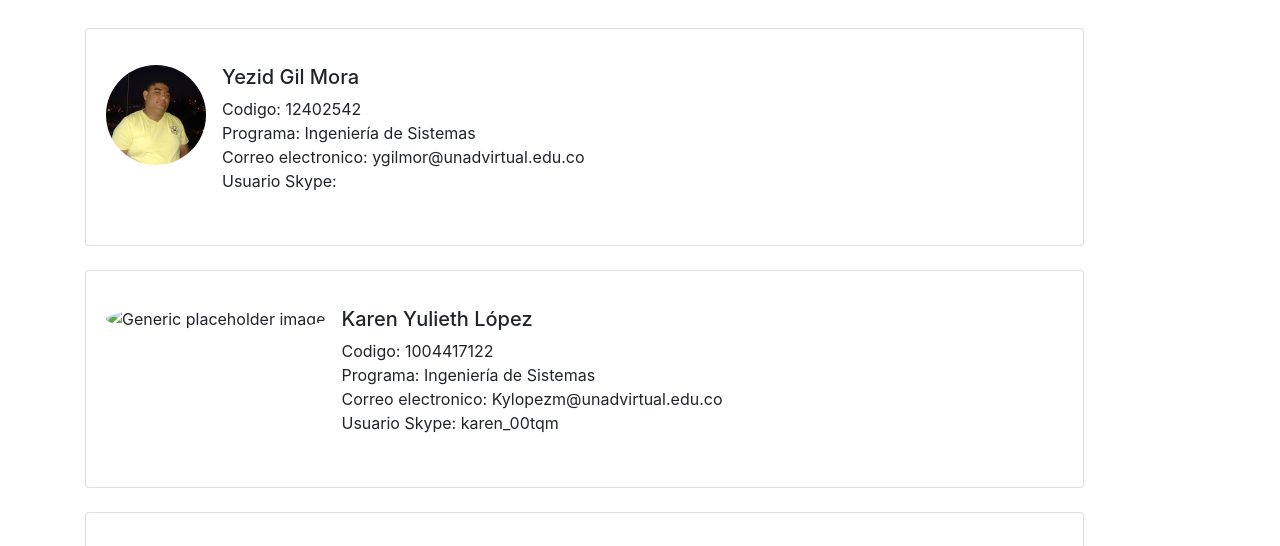
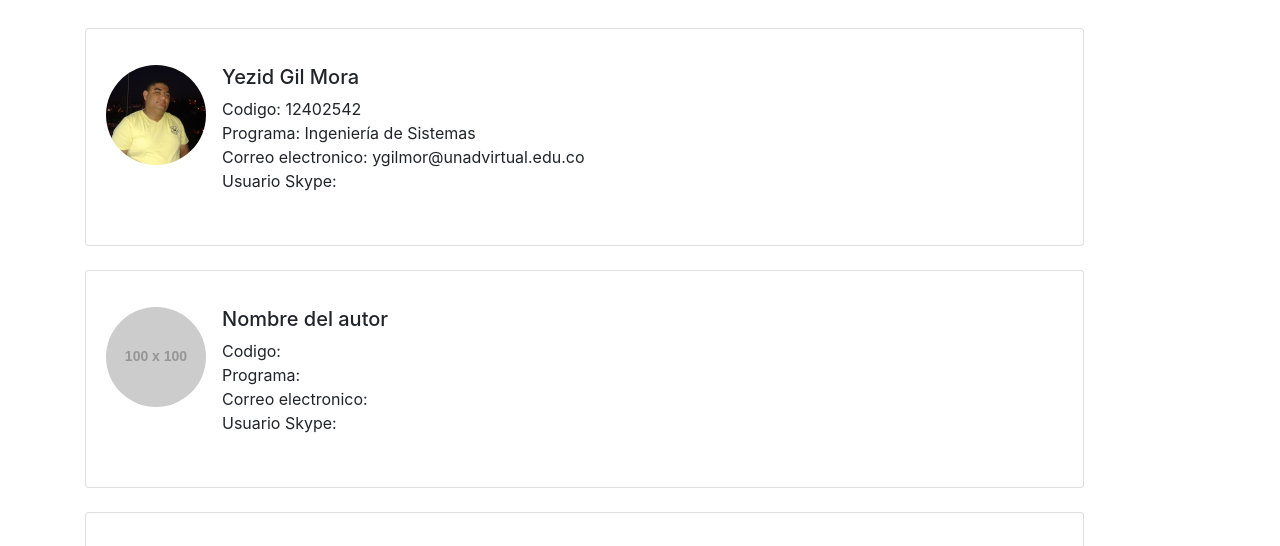
Before and after one commit to YezidGil/FaseConstruccion_301122A_474, a plain HTML site: page autores.html in a window 1280 px wide. Shown: the part 178-724 px from the top of the page. Drawn offline with nearby package versions, Linux system fonts and the light colour scheme; placeholder pictures from the web are drawn by us; files whose address does not match are found by name.

Commit message:
Revert "creacion de autores y video"
This reverts commit 1cdb4ac86bb5d45424b5752be2ffdb6ae0a6b4b0.

```diff
--- a/autores.html
+++ b/autores.html
@@ -61,14 +61,14 @@
                     <div class="card-body">
                       <p class="card-text">
                         <div class="media">
-                            <img class="align-self-start mr-3 rounded-circle" src="img/jpg/archivo.jpg" alt="Generic placeholder image" >
+                            <img class="align-self-start mr-3 rounded-circle" src="https://fakeimg.pl/100x100/" alt="Generic placeholder image" >
                             <div class="media-body">
-                                <h5 class="mt-0">Karen Yulieth López</h5>
+                                <h5 class="mt-0">Nombre del autor</h5>
                                 <p>
-                                    Codigo: 1004417122<br>
-                                    Programa: Ingeniería de Sistemas<br>
-                                    Correo electronico: Kylopezm@unadvirtual.edu.co<br>
-                                    Usuario Skype: karen_00tqm<br>
+                                    Codigo: <br>
+                                    Programa:<br>
+                                    Correo electronico:<br>
+                                    Usuario Skype:<br>
                                 </p>
                             </div>
                         </div>
```
Also changed, not shown: multimedia.html (+3 -2 lines), img/png/archivo.jpg (deleted).
